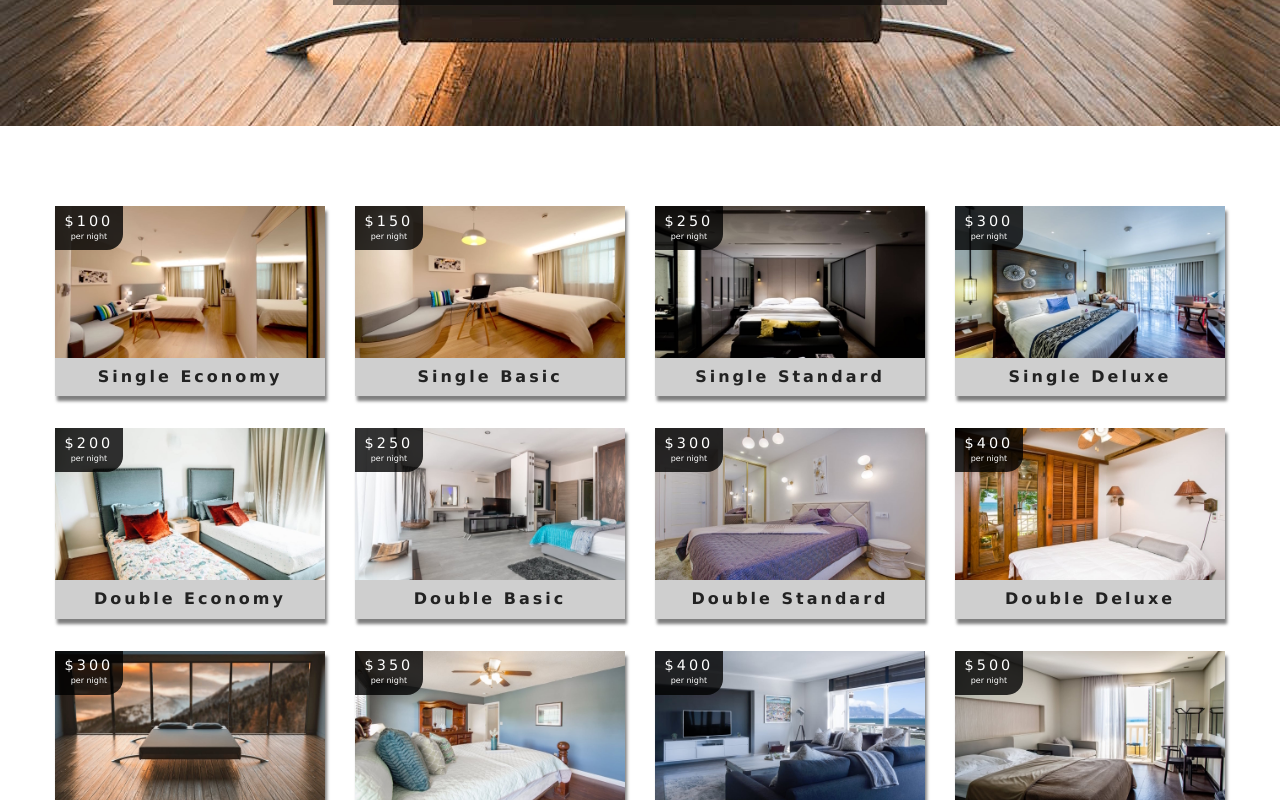
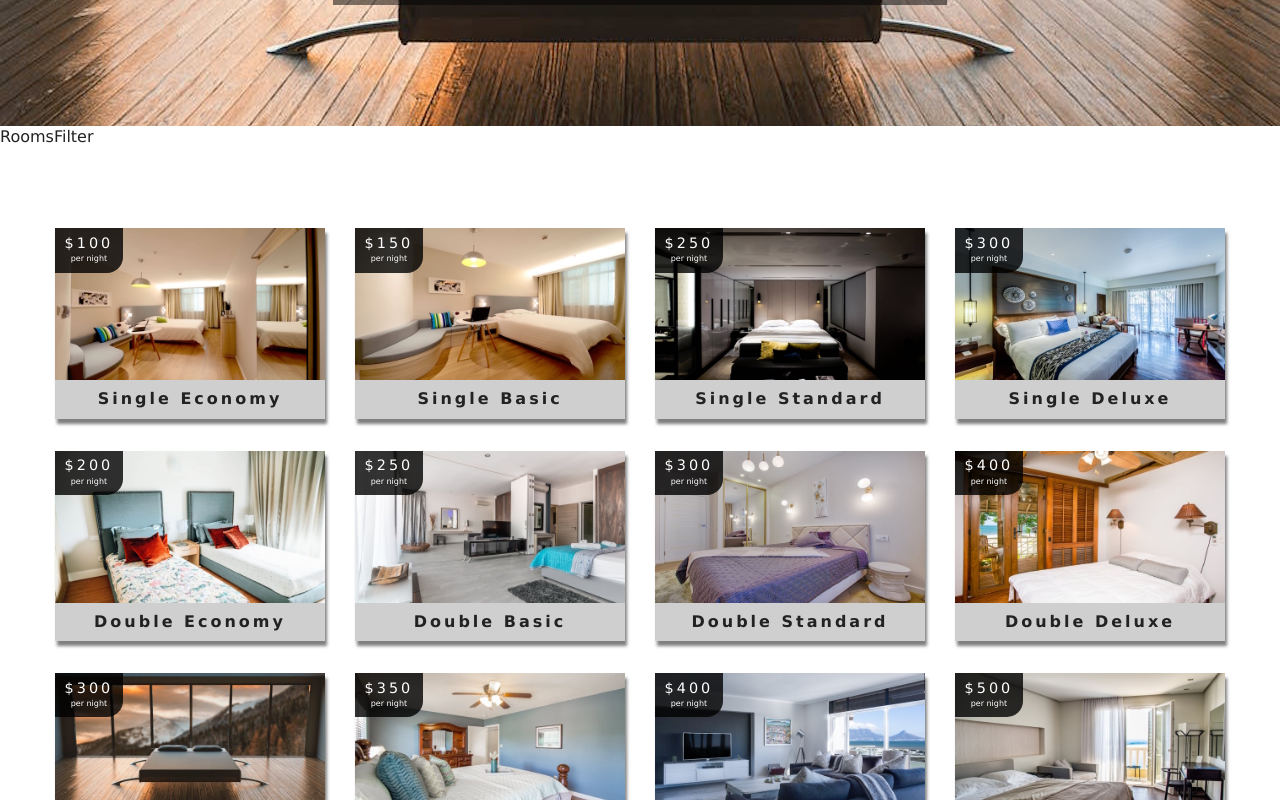
Before and after one commit to eldarcelik/hotel-ap, a React (Create React App) app: page /rooms in a window 1280 px wide. Shown: the part 420-1220 px from the top of the page. Built offline with nearby package versions, Linux system fonts and the light colour scheme.

Commit message:
Expanded Context and created RoomsContainer that will hand filters and rooms list

```diff
--- a/src/Context.js
+++ b/src/Context.js
@@ -9,6 +9,15 @@ function RoomProvider(props) {
         sortedRooms: [],
         featuredRooms: [],
         loading: true,
+        type: "all",
+        capacity: 1,
+        price: 0,
+        minPrice: 0,
+        maxPrice: 0,
+        minSize: 0,
+        maxSize: 0,
+        breakfast: false,
+        pets: false,
     });
     //getData
 
@@ -17,7 +26,17 @@ function RoomProvider(props) {
 
         let rooms = formatData(items);
         let featuredRooms = rooms.filter(room => room.featured === true);
-        setData({rooms, featuredRooms, sortedRooms: rooms, loading: false});
+        let maxPrice = Math.max(...rooms.map(room => room.price));
+        let maxSize = Math.max(...rooms.map(room => room.size));
+        setData({
+            rooms,
+            featuredRooms,
+            sortedRooms: rooms,
+            loading: false,
+            price: maxPrice,
+            maxPrice,
+            maxSize,
+        });
     }, []);
 
     // get specific room
@@ -39,8 +58,18 @@ function RoomProvider(props) {
         return tempItems;
     }
 
+    const handleChange = (event) => {
+        const type = event.target.type;
+        const name = event.target.name;
+        const value = event.target.value;
+    }
+
+    const filterRooms = () => {
+        console.log("Test")
+    }
+
     return (
-        <RoomContext.Provider value={{data, setData, getRoom}}>
+        <RoomContext.Provider value={{data, setData, getRoom, handleChange}}>
             {props.children}
         </RoomContext.Provider>
     )
--- a/src/components/FeaturedRooms.js
+++ b/src/components/FeaturedRooms.js
@@ -8,16 +8,16 @@ export default function FeaturedRooms() {
     let { data, setData } = useContext(RoomContext);;
     let { loading, featuredRooms } = data;
 
+    if (loading) {
+        return <Loading />;
+    }
     return (
         <section className="featured-rooms">
             <Title title="featured rooms" />
             <div className="featured-rooms-center">
-                {loading
-                ? <Loading />
-                : featuredRooms.map(room => {
-                    return <Room key={room.id} room={room} />
-                })
-            }
+                {featuredRooms.map(room => {
+                    return <Room key={room.id} room={room} />})
+                }
             </div>
         </section>
     )
--- /dev/null
+++ b/src/components/RoomsContainer.js
@@ -0,0 +1,20 @@
+import React, { useContext } from 'react';
+import RoomsFilter from './RoomsFilter';
+import RoomsList from './RoomsList';
+import { RoomContext } from '../Context';
+import Loading from './Loading';
+
+export default function RoomsContainer() {
+    let { data, setData } = useContext(RoomContext);;
+    let { loading, sortedRooms, rooms } = data;
+
+    if (loading) {
+        return <Loading />;
+    }
+    return (
+        <>
+            <RoomsFilter rooms={rooms} />
+            <RoomsList rooms={sortedRooms} />
+        </>
+    )
+}
--- /dev/null
+++ b/src/components/RoomsFilter.js
@@ -0,0 +1,9 @@
+import React from 'react'
+
+export default function RoomsFilter() {
+    return (
+        <div>
+            RoomsFilter
+        </div>
+    )
+}
--- /dev/null
+++ b/src/components/RoomsList.js
@@ -0,0 +1,19 @@
+import React from 'react';
+import Room from './Room';
+
+
+export default function RoomsList({rooms}) {
+    if (!rooms.length) {
+        return <div className="empty-search">unfortunately no rooms matched your search parametars</div>
+    }
+
+    return (
+        <section className="roomslist">
+            <div className="roomslist-center">
+                {rooms.map(room => {
+                    return <Room key={room.id} room={room} />})
+                }
+            </div>
+        </section>
+    )
+}
--- a/src/components/StyledHero.js
+++ b/src/components/StyledHero.js
@@ -2,9 +2,7 @@ import styled from 'styled-components';
 
 const StyledHero = styled.header`
     min-height: 60vh;
-
     background: url(${props => props.img}) center/cover no-repeat;
-
     display: flex;
     align-items: center;
     justify-content: center;
--- a/src/pages/Rooms.js
+++ b/src/pages/Rooms.js
@@ -5,6 +5,8 @@ import Banner from '../components/Banner';
 import Hero from '../components/Hero';
 import Loading from '../components/Loading';
 import Room from '../components/Room';
+
+import RoomsContainer from '../components/RoomsContainer';
 
 export default function Rooms() {
     let { data, setData } = useContext(RoomContext);;
@@ -17,16 +19,7 @@ export default function Rooms() {
                 <Link to="/" className="btn-primary">Return Home</Link>
             </Banner>
         </Hero>
-        <section className="roomslist">
-            <div className="roomslist-center">
-                {loading
-                    ? <Loading />
-                    : sortedRooms.map(room => {
-                        return <Room key={room.id} room={room} />
-                    })
-                }
-            </div>
-        </section>
+        <RoomsContainer />
         </>
     )
 }
```
